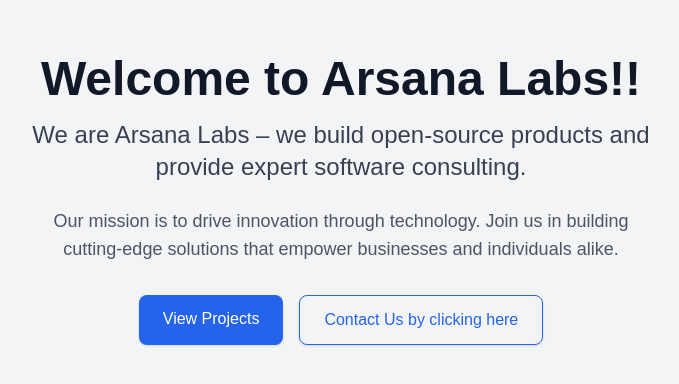
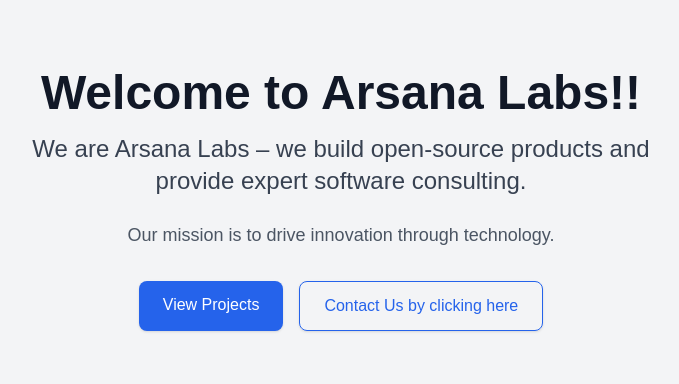
Before and after one commit to GopalVerma1303/arsana-easyer, a Next.js app: page / in a window 1280 px wide. Shown: the part 200-584 px from the top of the page, without its empty margins (299-978 px from the left). Built offline with nearby package versions, Linux system fonts and the light colour scheme.

Commit message:
Update page.tsx

```diff
--- a/app/page.tsx
+++ b/app/page.tsx
@@ -7,7 +7,7 @@
       </h2>
 
       <p className="text-lg text-gray-600 max-w-xl mb-4">
-        Our mission is to drive innovation through technology. Join us in building cutting-edge solutions that empower businesses and individuals alike.
+        Our mission is to drive innovation through technology.
       </p>
 
       <div className="flex gap-4 mt-4">
```
